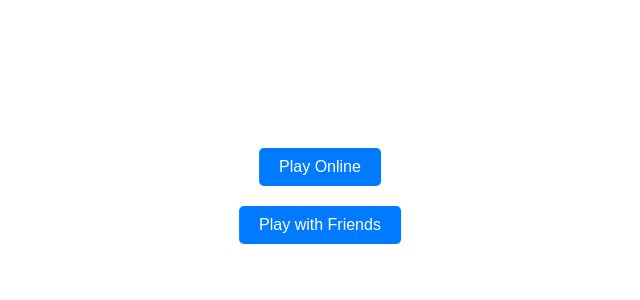
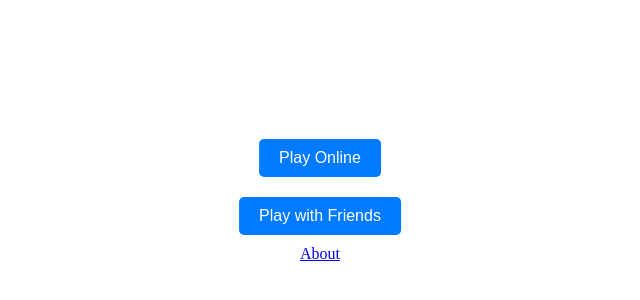
Before and after one commit to naveensj18/Cards, a React (Vite) app: page / in a window 1280 px wide. Shown: the part 212-512 px from the top of the page, without its empty margins (320-960 px from the left). Built offline with nearby package versions, Linux system fonts and the light colour scheme.

Commit message:
Added about page

```diff
--- a/src/App.jsx
+++ b/src/App.jsx
@@ -4,12 +4,14 @@ import Home from "./pages/HomePage/Home";
 import Game from "./pages/GamePage/Game";
 import Mode from "./pages/Mode/Mode";
 import { Choice } from "./pages/Mode/Choice";
+import { About } from "./pages/About";
 import TwoPlayerMode from "./pages/TwoPlayer/TwoPlayerMode";
 
 function App() {
   return (
     <Routes>
       <Route path="/" element={<Home />} />
+      <Route path="/About" element={<About />} />
       <Route path="/Mode" element={<Mode />} />
       <Route path="/Game" element={<Choice />} />
       <Route path="/TwoPlayerMode" element={<TwoPlayerMode />} />
--- a/src/pages/HomePage/Home.jsx
+++ b/src/pages/HomePage/Home.jsx
@@ -9,9 +9,12 @@ function Home() {
         <button>Play Online</button>
       </Link>
       <Link className="play-with-friends-button">
-        <button onClick={() => window.alert("This mode not available yet")}>
+        <button onClick={() => window.alert("This mode is not available yet")}>
           Play with Friends
         </button>
+      </Link>
+      <Link to="/About" className="about-link">
+        About
       </Link>
     </div>
   );
```
Also changed, not shown: src/Todo's.txt.
